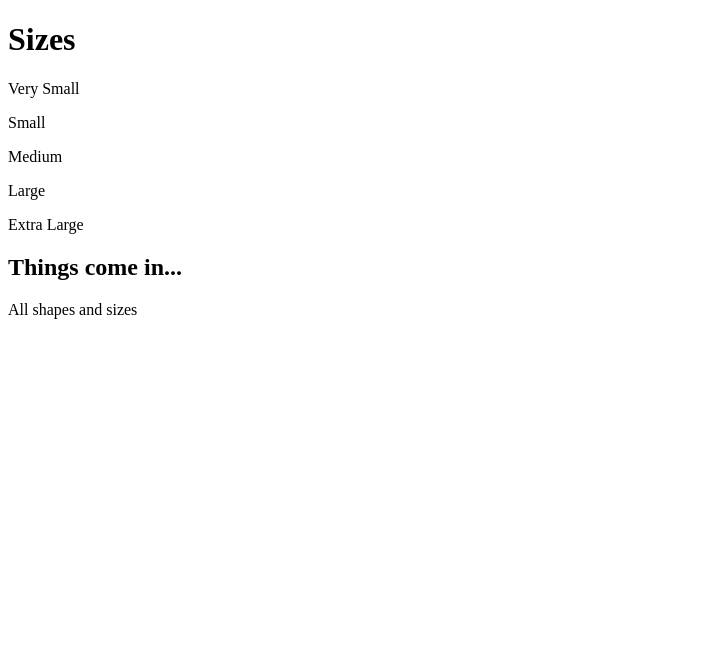
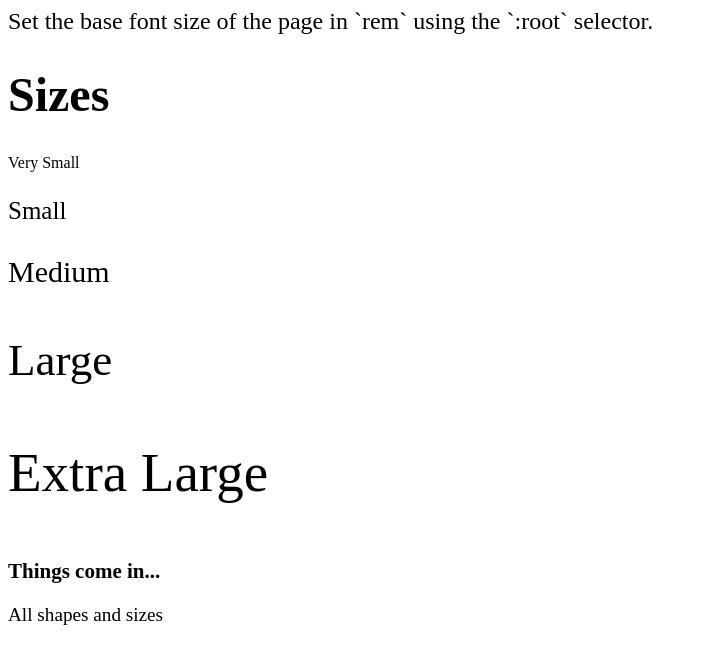
Before and after one commit to fbw-d09/uib-typography-font_sizing-MiadAbbas, a plain HTML site: page index.html in a window 1280 px wide. Shown: the whole page, without its empty margins (0-707 px from the left). Drawn offline with Linux system fonts and the light colour scheme.

Commit message:
change-font-size

```diff
--- a/index.html
+++ b/index.html
@@ -10,7 +10,7 @@
 </head>
 
 <body>
-    <header>
+    <header>Set the base font size of the page in `rem` using the `:root` selector.
         <h1>Sizes</h1>
     </header>
     <main>
--- a/style.css
+++ b/style.css
@@ -0,0 +1,25 @@
+:root {
+    font-size: 1.5rem;
+}
+.x-small {
+    font-size: 16px;
+}
+.small {
+    font-size: 25px;
+}
+.medium {
+    font-size: 30px;
+}
+.large {
+    font-size: 45px;
+}
+.x-large {
+    font-size: 55px;
+}
+footer {
+    font-size: 14px;
+}
+
+.description {
+    font-size: 0.8rem;
+}
```
